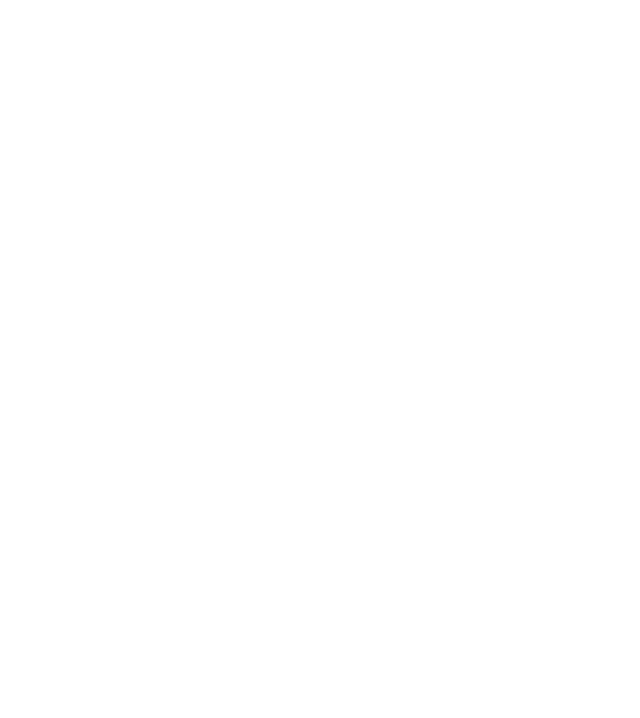
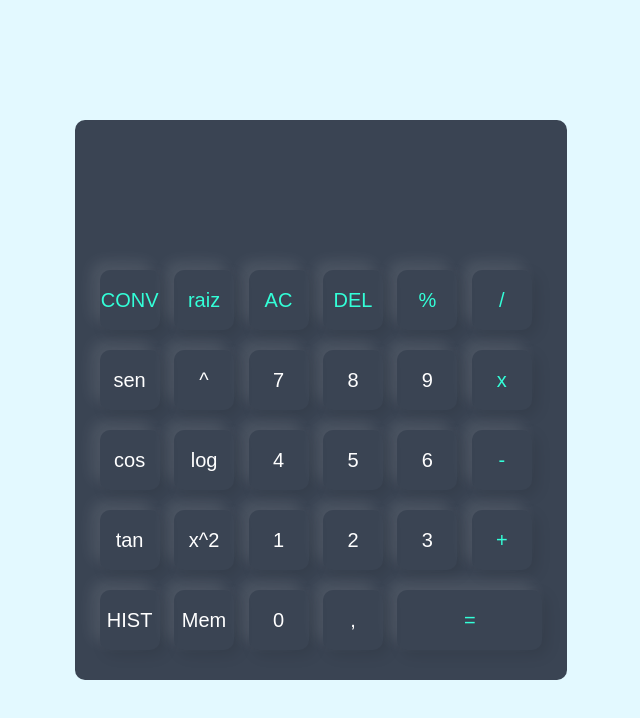
Before and after one commit to kuendalove00/calculadora-simples, a plain HTML site: page index.html in a window 1280 px wide. Shown: the whole page, without its empty margins (319-959 px from the left). Drawn offline with Linux system fonts and the light colour scheme.

Commit message:
feat:calculadora, botões, estilização e funcionalidades básicas

```diff
--- a/functions.js
+++ b/functions.js
@@ -0,0 +1,37 @@
+const display = document.querySelector(".screen");
+const buttons = document.querySelectorAll("button");
+const operators = ["+","-","x","/","%","="];
+let output = "";
+let result = "";
+
+const calculate = (value) => {
+    console.log(value);
+
+    if(value === "=" && output !== "")
+    {
+        result = output.replace("x","*");
+        output = eval(result.replace("%", "/100"));
+    }
+    else if(value === "AC")
+    {
+        output = "";
+    }
+    else if(value === "DEL")
+    {
+        output = output.toString().slice(0, -1);
+    }else{
+        if(output === "" && operators.includes(value)) return;
+
+        output += value;
+    }
+
+    display.value = output;
+}
+
+buttons.forEach((button) => {
+    button.addEventListener("click", (e) => {
+        e.preventDefault();
+        calculate(e.target.dataset.value)
+    });
+
+});
--- a/index.html
+++ b/index.html
@@ -3,9 +3,63 @@
 <head>
     <meta charset="UTF-8">
     <meta name="viewport" content="width=device-width, initial-scale=1.0">
+    <link rel="stylesheet" href="style.css">
     <title>Calculadora</title>
 </head>
 <body>
+    <div class="app">
 
+    </div>
+
+    <div class="container">
+        <div class="calculator">
+            <form action="">
+                <div class="display">
+                    <input type="text" class="screen" name="tela">
+                </div>
+                <div>
+                    <button data-value="CONV" value=""  name="" id="" class="operator">CONV</button>
+                    <button data-value="raiz" value="raiz"  name="" id="" class="operator">raiz</button>
+                    <button data-value="AC" value="AC"  name="" id="" class="operator">AC</button>
+                    <button data-value="DEL" value="DEL"  name="" id="" class="operator">DEL</button>
+                    <button data-value="%" value="%"  name="" id="" class="operator">%</button>
+                    <button data-value="/" value="/" name="" id=""class="operator">/</button>
+                </div>
+                <div>
+                    <button data-value="sen" name="" id="">sen</button>
+                    <button data-value="^" name="" id="">^</button>
+                    <button data-value="7" name="" id="">7</button>
+                    <button data-value="8" name="" id="">8</button>
+                    <button data-value="9" name="" id="">9</button>
+                    <button data-value="x" name="" id="" class="operator">x</button>
+                </div>
+                <div>
+                    <button data-value="cos" name="" id="">cos</button>
+                    <button data-value="log" name="" id="">log</button>
+                    <button data-value="4" name="" id="">4</button>
+                    <button data-value="5" name="" id="">5</button>
+                    <button data-value="6" name="" id="">6</button>
+                    <button data-value="-" name="" id="" class="operator">-</button>
+                </div>
+                <div>
+                    <button data-value="tan" name=""  id="">tan</button>
+                    <button data-value="x^2" name=""  id="">x^2</button>
+                    <button data-value="1" name=""  id="">1</button>
+                    <button data-value="2" name=""  id="">2</button>
+                    <button data-value="3" name=""  id="">3</button>
+                    <button data-value="+" name=""  id="" class="operator">+</button>
+                </div>
+                <div>
+                    <button data-value="HIST"  name="" id="">HIST</button>
+                    <button data-value="Mem" name="" id="">Mem</button>
+                    <button data-value="0" name="" id="">0</button>
+                    <button data-value="," name="" id="">,</button>
+                    <button data-value="=" name="" id="" class="equal operator">=</button>
+                </div>
+            </form>
+        </div>
+    </div>
+
+    <script src="./functions.js"></script>
 </body>
 </html>
--- a/style.css
+++ b/style.css
@@ -0,0 +1,58 @@
+* {
+    box-sizing: border-box;
+    margin: 0;
+    padding: 0;
+    font-family: sans-serif;
+}
+
+.container {
+    width: 100%;
+    height: 100vh;
+    background-color: #e3f9ff;
+    display: flex;
+    justify-content: center;
+    align-items: center;
+    box-shadow: 0 5px 10px rgba(0, 0, 0, 0.5);
+}
+
+
+.calculator {
+    background: #3a4453;
+    padding: 20px;
+    border-radius: 10px;
+}
+
+.calculator form button, input {
+    border: 0;
+    outline: 0;
+    width: 60px;
+    height: 60px;
+    border-radius: 10px;
+    box-shadow: -8px -8px 15px rgba(255, 255, 255, 0.1), 5px 5px 15px rgba(0, 0, 0, 0.1);
+    background: transparent;
+    font-size: 20px;
+    color: #fff;
+    cursor: pointer;
+    margin: 10px 5px;
+}
+
+form .display {
+    display: flex;
+    justify-content: flex-end;
+    margin: 20px 0;
+}
+
+form .display input {
+    text-align: right;
+    flex: 1;
+    font-size: 36px;
+    box-shadow: none;
+}
+
+form button.equal{
+    width: 145px;
+}
+
+form button.operator {
+    color: #33ffd8;
+}
```
